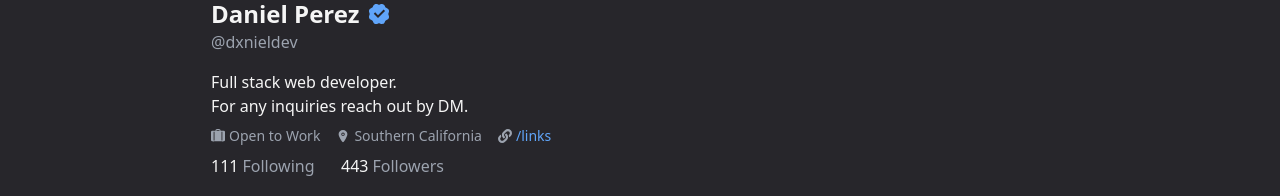
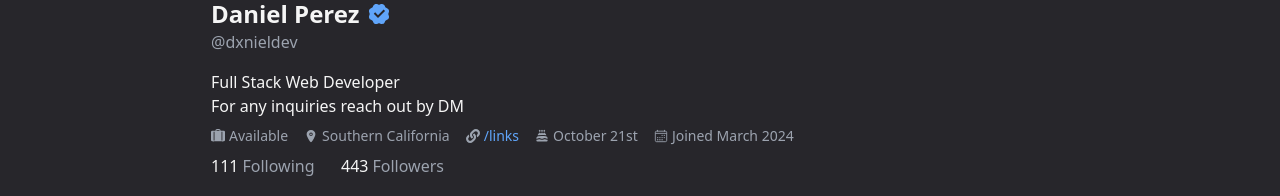
Before and after one commit to Daniel-PerezF/portfolioX, a React (Create React App) app in the folder portfoliox/: page /about in a window 1280 px wide. Shown: the part 437-633 px from the top of the page. Built offline with nearby package versions, Linux system fonts and the light colour scheme.

Commit message:
experience, profile updates

```diff
--- a/portfoliox/src/components/ProfileAbout.tsx
+++ b/portfoliox/src/components/ProfileAbout.tsx
@@ -4,8 +4,8 @@ import ConfettiExplosion from "react-confetti-explosion";
 import {
   BsFillSuitcaseLgFill,
   FaLink,
-  // HiMiniCake,
-  // IoCalendarOutline,
+  HiMiniCake,
+  IoCalendarOutline,
   IoLocation,
   MdOutlineMailOutline,
   RiVerifiedBadgeFill,
@@ -140,8 +140,8 @@ export function ProfileAbout() {
             @dxnieldev
           </h1>
           <h2>
-            Full stack web developer.
-            <br /> For any inquiries reach out by DM.
+            Full Stack Web Developer
+            <br /> For any inquiries reach out by DM
           </h2>
           <div
             className={`flex flex-wrap gap-x-4 gap-y-1 pt-2 font-light text-sm ${
@@ -150,7 +150,7 @@ export function ProfileAbout() {
           >
             <div className="flex gap-1">
               <BsFillSuitcaseLgFill className="self-center" />
-              Open to Work
+              Available
             </div>
             <div className="flex gap-1">
               <IoLocation className="self-center" />
@@ -173,14 +173,14 @@ export function ProfileAbout() {
                 /links
               </p>
             </div>
-            {/* <div className="flex gap-1">
+            <div className="flex gap-1">
               <HiMiniCake className="self-center" />
               October 21st
             </div>
             <div className="flex gap-1">
               <IoCalendarOutline className="self-center" />
               Joined March 2024
-            </div> */}
+            </div>
           </div>
           <div className="flex w-[200px] justify-between pt-2">
             <div className="flex justify-between w-[35%]">
--- a/portfoliox/src/data/data.ts
+++ b/portfoliox/src/data/data.ts
@@ -19,7 +19,7 @@ export const experiences: Experiences[] = [
     name: "Daniel Perez",
     username: "dxnieldev",
     date: "May 2024 - Present",
-    role: "Jr Software Developer, Daily Wire",
+    role: "Associate Software Engineer, The Daily Wire",
     location: "Remote",
     logo: "/dw-logo.jpg",
     description: [
@@ -36,7 +36,7 @@ export const experiences: Experiences[] = [
     name: "Daniel Perez",
     username: "dxnieldev",
     date: "March 2024 - May 2024",
-    role: "Teaching Assistant, LearningFuze",
+    role: "Teaching Assistant, LearningFuze Coding Bootcamp",
     logo: "/lfz-logo.png",
     location: "Irvine, CA",
     description: [
```
